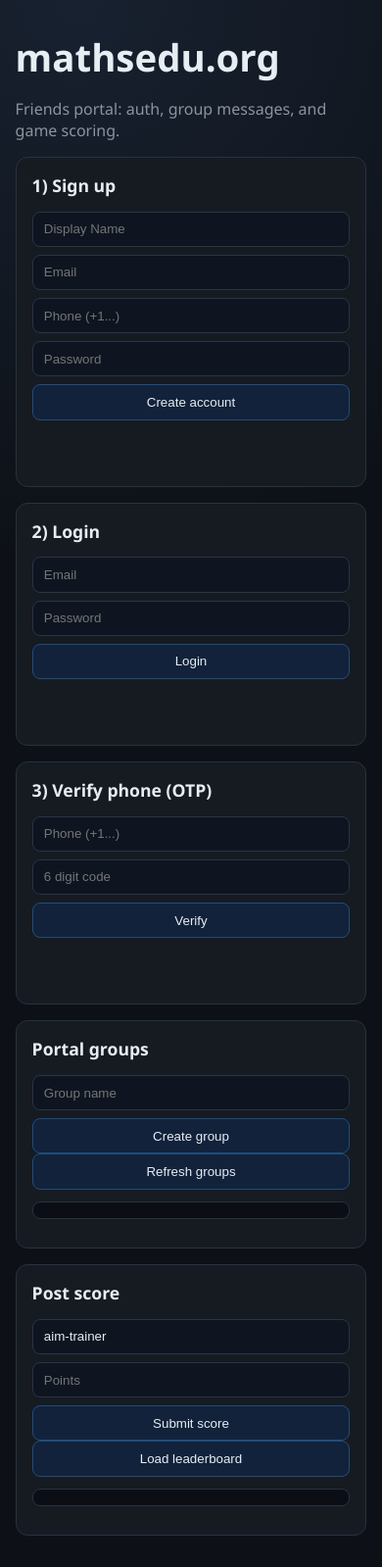
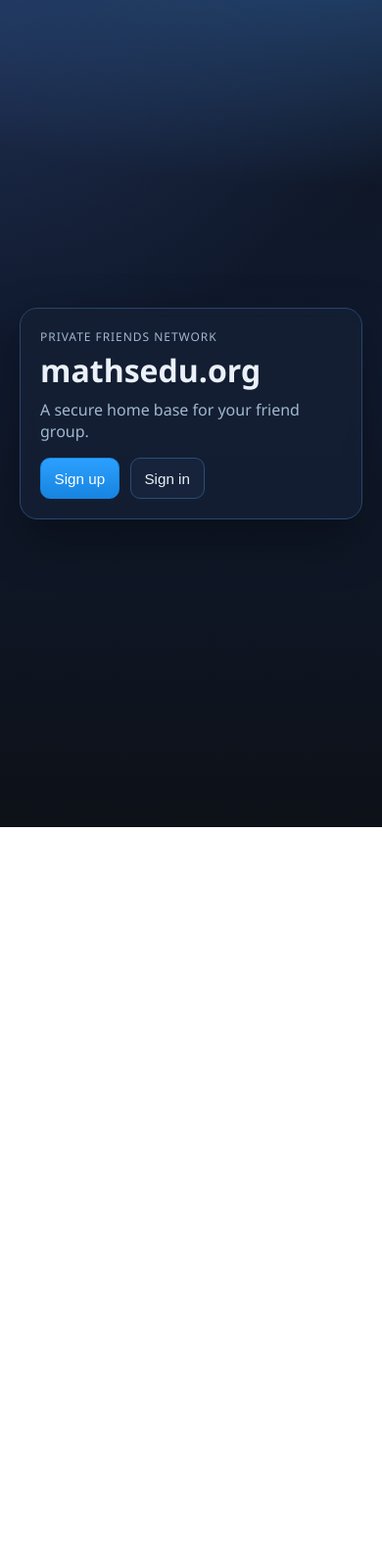
Before and after one commit to Demak-o/mathsedu.org, a plain HTML site: page frontend/index.html in a window 390 px wide. Shown: the whole page at 98% size. After the commit the page ends 844 px from the top, so only its background shows below. Drawn offline with Linux system fonts and the light colour scheme.

Commit message:
Redesign auth homepage and simplify signup/login flow

```diff
--- a/frontend/index.html
+++ b/frontend/index.html
@@ -3,71 +3,45 @@
   <head>
     <meta charset="UTF-8" />
     <meta name="viewport" content="width=device-width, initial-scale=1.0" />
-    <title>mathsedu.org portal</title>
+    <title>mathsedu.org</title>
     <link rel="stylesheet" href="./src/styles.css" />
   </head>
   <body>
-    <main class="app-shell">
-      <header class="hero">
+    <main class="shell">
+      <section class="home" id="home-panel">
+        <p class="eyebrow">Private Friends Network</p>
         <h1>mathsedu.org</h1>
-        <p>Friends portal: auth, group messages, and game scoring.</p>
-      </header>
+        <p class="subtitle">A secure home base for your friend group.</p>
+        <div class="actions">
+          <button id="show-signup" class="btn primary" type="button">Sign up</button>
+          <button id="show-signin" class="btn ghost" type="button">Sign in</button>
+        </div>
+      </section>
 
-      <section class="card-grid">
-        <article class="card">
-          <h2>1) Sign up</h2>
+      <section class="panel hidden" id="signup-panel">
+        <h2>Create account</h2>
         <form id="signup-form">
-            <input name="displayName" placeholder="Display Name" required />
+          <input name="displayName" placeholder="Display name" required />
+          <input name="realName" placeholder="Real name" required />
           <input name="email" type="email" placeholder="Email" required />
           <input name="phone" type="tel" placeholder="Phone (+1...)" required />
-            <input name="password" type="password" placeholder="Password" required />
-            <button type="submit">Create account</button>
+          <input name="password" type="password" placeholder="Create password" required minlength="8" />
+          <input name="confirmPassword" type="password" placeholder="Retype password" required minlength="8" />
+          <button class="btn primary" type="submit">Create account</button>
         </form>
         <p id="signup-result" class="result"></p>
-        </article>
+        <button id="back-from-signup" class="link-btn" type="button">Back</button>
+      </section>
 
-        <article class="card">
-          <h2>2) Login</h2>
+      <section class="panel hidden" id="signin-panel">
+        <h2>Sign in</h2>
         <form id="login-form">
           <input name="email" type="email" placeholder="Email" required />
           <input name="password" type="password" placeholder="Password" required />
-            <button type="submit">Login</button>
+          <button class="btn primary" type="submit">Sign in</button>
         </form>
         <p id="login-result" class="result"></p>
-        </article>
-
-        <article class="card">
-          <h2>3) Verify phone (OTP)</h2>
-          <form id="verify-form">
-            <input name="phone" type="tel" placeholder="Phone (+1...)" required />
-            <input name="code" placeholder="6 digit code" required />
-            <button type="submit">Verify</button>
-          </form>
-          <p id="verify-result" class="result"></p>
-        </article>
-      </section>
-
-      <section class="card-grid">
-        <article class="card">
-          <h2>Portal groups</h2>
-          <form id="group-form">
-            <input name="name" placeholder="Group name" required />
-            <button type="submit">Create group</button>
-          </form>
-          <button id="list-groups">Refresh groups</button>
-          <pre id="groups-output"></pre>
-        </article>
-
-        <article class="card">
-          <h2>Post score</h2>
-          <form id="score-form">
-            <input name="gameId" placeholder="Game ID" value="aim-trainer" required />
-            <input name="points" type="number" min="0" placeholder="Points" required />
-            <button type="submit">Submit score</button>
-          </form>
-          <button id="leaderboard-btn">Load leaderboard</button>
-          <pre id="leaderboard-output"></pre>
-        </article>
+        <button id="back-from-signin" class="link-btn" type="button">Back</button>
       </section>
     </main>
 
--- a/frontend/src/api.js
+++ b/frontend/src/api.js
@@ -19,19 +19,4 @@ async function request(path, options = {}) {
 export const api = {
   signup: (payload) => request("/api/auth/signup", { method: "POST", body: JSON.stringify(payload) }),
   login: (payload) => request("/api/auth/login", { method: "POST", body: JSON.stringify(payload) }),
-  verifyPhone: (payload) => request("/api/auth/verify-phone", { method: "POST", body: JSON.stringify(payload) }),
-  createGroup: (payload, token) =>
-    request("/api/portal/groups", {
-      method: "POST",
-      headers: { Authorization: `Bearer ${token}` },
-      body: JSON.stringify(payload),
-    }),
-  listGroups: (token) => request("/api/portal/groups", { headers: { Authorization: `Bearer ${token}` } }),
-  submitScore: (payload, token) =>
-    request("/api/games/scores", {
-      method: "POST",
-      headers: { Authorization: `Bearer ${token}` },
-      body: JSON.stringify(payload),
-    }),
-  leaderboard: (gameId) => request(`/api/games/leaderboard/${encodeURIComponent(gameId)}`),
 };
--- a/frontend/src/main.js
+++ b/frontend/src/main.js
@@ -1,25 +1,43 @@
 import { api } from "./api.js";
-
-let authToken = "";
 
 function formDataToObject(form) {
   return Object.fromEntries(new FormData(form).entries());
+}
+
+function show(panelId) {
+  document.getElementById("home-panel").classList.add("hidden");
+  document.getElementById("signup-panel").classList.add("hidden");
+  document.getElementById("signin-panel").classList.add("hidden");
+  document.getElementById(panelId).classList.remove("hidden");
 }
 
 function setText(id, text) {
   document.getElementById(id).textContent = text;
 }
 
-function setJson(id, value) {
-  document.getElementById(id).textContent = JSON.stringify(value, null, 2);
-}
+document.getElementById("show-signup").addEventListener("click", () => show("signup-panel"));
+document.getElementById("show-signin").addEventListener("click", () => show("signin-panel"));
+document.getElementById("back-from-signup").addEventListener("click", () => show("home-panel"));
+document.getElementById("back-from-signin").addEventListener("click", () => show("home-panel"));
 
 document.getElementById("signup-form").addEventListener("submit", async (event) => {
   event.preventDefault();
   try {
     const payload = formDataToObject(event.target);
-    const result = await api.signup(payload);
-    setText("signup-result", `Created user ${result.user.email}. OTP logged by backend dev provider.`);
+    if (payload.password !== payload.confirmPassword) {
+      setText("signup-result", "Passwords do not match");
+      return;
+    }
+
+    await api.signup({
+      displayName: payload.displayName,
+      realName: payload.realName,
+      email: payload.email,
+      phone: payload.phone,
+      password: payload.password,
+    });
+
+    setText("signup-result", "Account created. You can now sign in.");
     event.target.reset();
   } catch (error) {
     setText("signup-result", error.message);
@@ -31,65 +49,8 @@ document.getElementById("login-form").addEventListener("submit", async (event) =
   try {
     const payload = formDataToObject(event.target);
     const result = await api.login(payload);
-    authToken = result.token;
-    setText("login-result", `Logged in as ${result.user.displayName}`);
+    setText("login-result", `Signed in as ${result.user.displayName}`);
   } catch (error) {
     setText("login-result", error.message);
   }
 });
-
-document.getElementById("verify-form").addEventListener("submit", async (event) => {
-  event.preventDefault();
-  try {
-    const payload = formDataToObject(event.target);
-    await api.verifyPhone(payload);
-    setText("verify-result", "Phone verified");
-  } catch (error) {
-    setText("verify-result", error.message);
-  }
-});
-
-document.getElementById("group-form").addEventListener("submit", async (event) => {
-  event.preventDefault();
-  if (!authToken) return setJson("groups-output", { error: "Login first" });
-  try {
-    const payload = formDataToObject(event.target);
-    const group = await api.createGroup(payload, authToken);
-    setJson("groups-output", group);
-    event.target.reset();
-  } catch (error) {
-    setJson("groups-output", { error: error.message });
-  }
-});
-
-document.getElementById("list-groups").addEventListener("click", async () => {
-  if (!authToken) return setJson("groups-output", { error: "Login first" });
-  try {
-    const groups = await api.listGroups(authToken);
-    setJson("groups-output", groups);
-  } catch (error) {
-    setJson("groups-output", { error: error.message });
-  }
-});
-
-document.getElementById("score-form").addEventListener("submit", async (event) => {
-  event.preventDefault();
-  if (!authToken) return setJson("leaderboard-output", { error: "Login first" });
-  try {
-    const payload = formDataToObject(event.target);
-    payload.points = Number(payload.points);
-    const score = await api.submitScore(payload, authToken);
-    setJson("leaderboard-output", score);
-  } catch (error) {
-    setJson("leaderboard-output", { error: error.message });
-  }
-});
-
-document.getElementById("leaderboard-btn").addEventListener("click", async () => {
-  try {
-    const data = await api.leaderboard("aim-trainer");
-    setJson("leaderboard-output", data);
-  } catch (error) {
-    setJson("leaderboard-output", { error: error.message });
-  }
-});
--- a/frontend/src/styles.css
+++ b/frontend/src/styles.css
@@ -1,10 +1,13 @@
 :root {
-  --bg: #0d1117;
-  --panel: #161b22;
-  --accent: #3fb950;
-  --text: #e6edf3;
-  --muted: #8b949e;
-  --error: #ff7b72;
+  --bg-top: #0e1420;
+  --bg-mid: #101a2f;
+  --bg-bottom: #0d1118;
+  --panel: #141f33;
+  --panel-border: #28466e;
+  --text: #ebf1f8;
+  --muted: #a2b8cf;
+  --primary: #2ca0ff;
+  --primary-strong: #1784e0;
 }
 
 * {
@@ -13,79 +16,102 @@
 
 body {
   margin: 0;
-  font-family: "Segoe UI", Tahoma, Geneva, Verdana, sans-serif;
-  background: radial-gradient(circle at 20% 0%, #182130 0%, var(--bg) 35%);
+  min-height: 100vh;
+  font-family: "Avenir Next", "Segoe UI", sans-serif;
+  color: var(--text);
+  background:
+    radial-gradient(1200px 500px at 90% -10%, #264a79 0%, transparent 55%),
+    radial-gradient(900px 600px at -20% 0%, #21335a 0%, transparent 60%),
+    linear-gradient(180deg, var(--bg-top) 0%, var(--bg-mid) 45%, var(--bg-bottom) 100%);
+  display: grid;
+  place-items: center;
+  padding: 1.25rem;
+}
+
+.shell {
+  width: min(720px, 100%);
+}
+
+.home,
+.panel {
+  background: color-mix(in srgb, var(--panel) 92%, transparent);
+  border: 1px solid var(--panel-border);
+  border-radius: 18px;
+  padding: 1.25rem;
+  backdrop-filter: blur(8px);
+  box-shadow: 0 20px 50px rgb(0 0 0 / 35%);
+}
+
+.home h1 {
+  margin: 0.25rem 0 0;
+  font-size: clamp(2rem, 6vw, 3rem);
+}
+
+.eyebrow {
+  margin: 0;
+  color: var(--muted);
+  text-transform: uppercase;
+  letter-spacing: 0.08em;
+  font-size: 0.75rem;
+}
+
+.subtitle {
+  color: var(--muted);
+  margin: 0.5rem 0 1rem;
+}
+
+.actions {
+  display: flex;
+  gap: 0.7rem;
+}
+
+.btn,
+input {
+  border-radius: 10px;
+  border: 1px solid #2c4d77;
+  padding: 0.72rem 0.85rem;
+  font-size: 0.95rem;
+}
+
+input {
+  width: 100%;
+  margin-bottom: 0.6rem;
+  background: #0d182b;
   color: var(--text);
 }
 
-.app-shell {
-  width: min(1200px, 92vw);
-  margin: 2rem auto;
+.btn {
+  cursor: pointer;
 }
 
-.hero h1 {
-  margin: 0;
-  font-size: 2.4rem;
+.primary {
+  color: white;
+  border-color: var(--primary-strong);
+  background: linear-gradient(180deg, var(--primary) 0%, var(--primary-strong) 100%);
 }
 
-.hero p {
+.ghost {
+  color: var(--text);
+  background: #16233b;
+}
+
+.panel h2 {
+  margin-top: 0;
+}
+
+.result {
+  min-height: 1.3rem;
   color: var(--muted);
 }
 
-.card-grid {
-  display: grid;
-  grid-template-columns: repeat(auto-fit, minmax(280px, 1fr));
-  gap: 1rem;
-  margin-top: 1rem;
-}
-
-.card {
-  background: var(--panel);
-  padding: 1rem;
-  border: 1px solid #273142;
-  border-radius: 12px;
-}
-
-h2 {
-  margin-top: 0;
-  font-size: 1.1rem;
-}
-
-form {
-  display: grid;
-  gap: 0.5rem;
-}
-
-input,
-button {
-  width: 100%;
-  border-radius: 8px;
-  padding: 0.6rem 0.7rem;
-  border: 1px solid #2b3446;
-  background: #0e1520;
-  color: var(--text);
-}
-
-button {
-  background: #12223b;
-  border-color: #204d7a;
+.link-btn {
+  background: transparent;
+  border: 0;
+  color: var(--muted);
+  padding: 0;
   cursor: pointer;
 }
 
-button:hover {
-  border-color: var(--accent);
+.hidden {
+  display: none;
 }
-
-.result {
-  color: var(--muted);
-  min-height: 1.2rem;
-}
-
-pre {
-  overflow-x: auto;
-  background: #0b0f15;
-  border: 1px solid #273142;
-  border-radius: 8px;
-  padding: 0.5rem;
-  font-size: 0.8rem;
-}
```
Also changed, not shown: backend/src/routes/auth.js (+12 -37 lines). Lines whose indentation alone changed are shown as unchanged.
